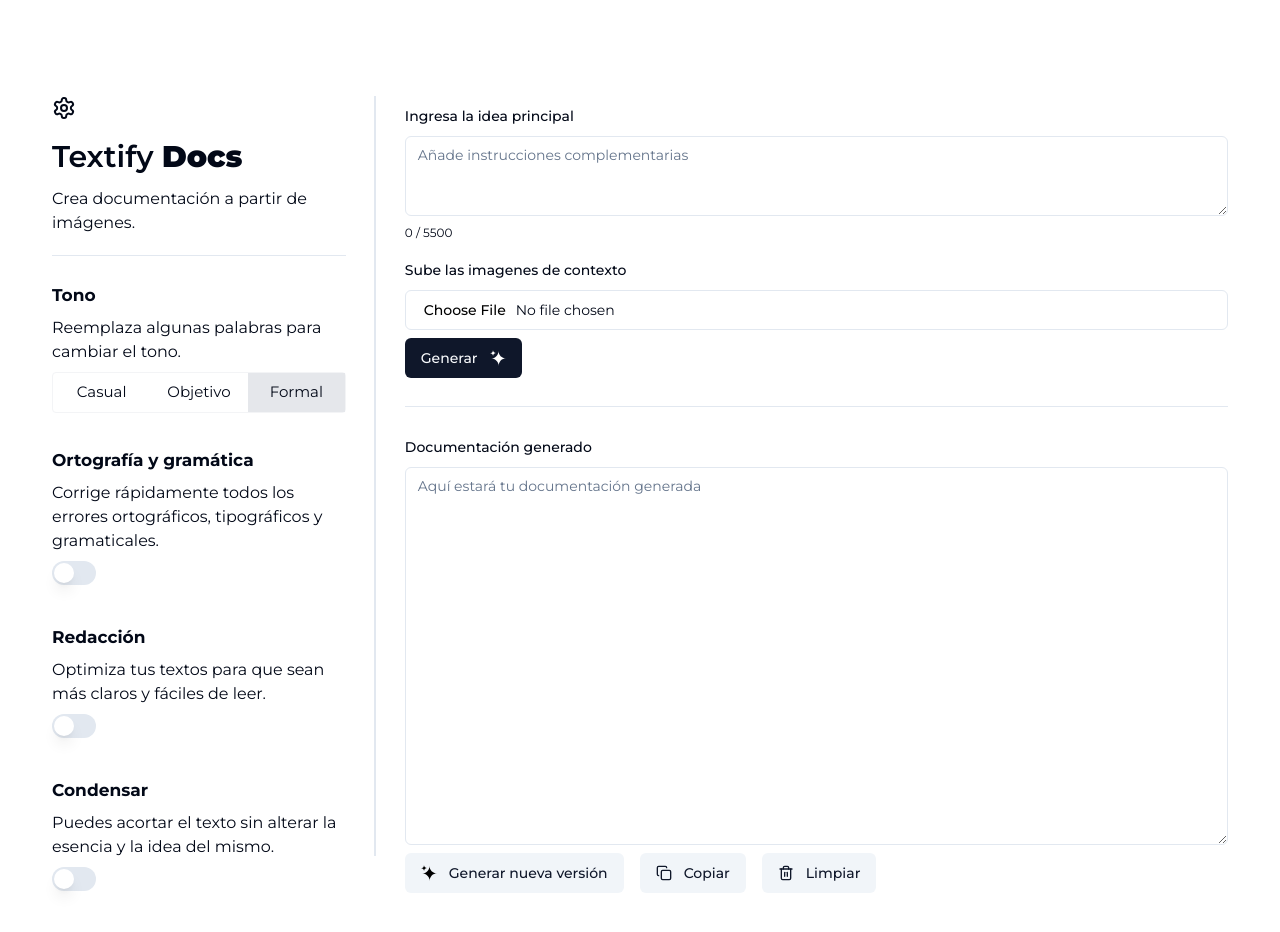
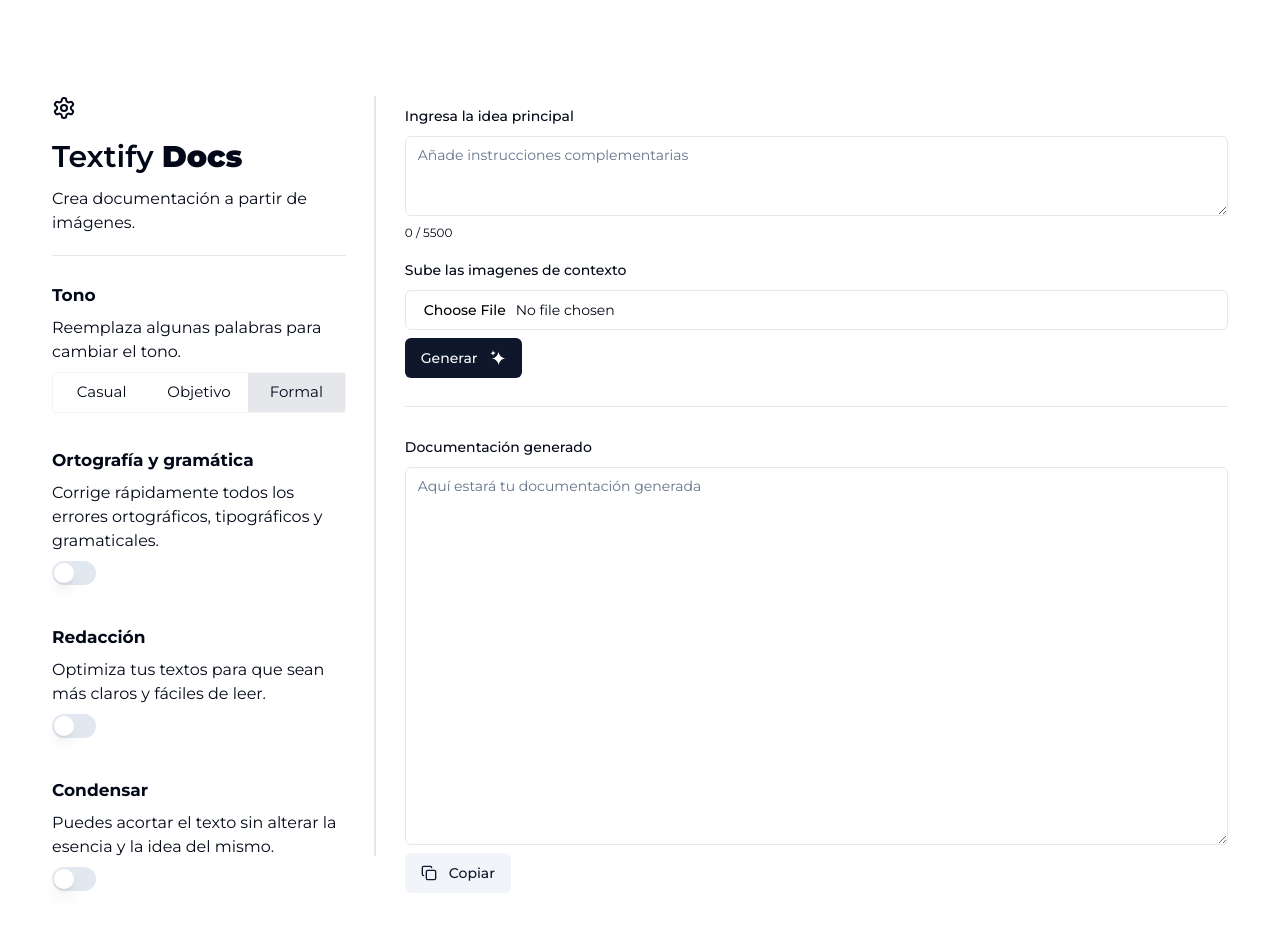
Before and after one commit to JoseCortezz25/textify, a Next.js app: page /docs in a window 1280 px wide. Shown: the top 932 px of the page. Built offline with nearby package versions, Linux system fonts and the light colour scheme; no server answers.

Commit message:
Refactor button rendering in PageDocs component

```diff
--- a/src/app/docs/page.tsx
+++ b/src/app/docs/page.tsx
@@ -297,20 +297,24 @@
               onChange={({ target }) => setGeneratedText(target.value)}
             />
             <div className="space-x-4">
+              {generatedText && (
                 <Button variant="secondary" className="space-x-3" onClick={onGetNewVersion}>
                   <div className="size-4 text-black dark:text-white ">
                     <StarsAI />
                   </div>
                   <span>Generar nueva versión</span>
                 </Button>
+              )}
               <Button variant="secondary" className="space-x-3" onClick={onCopy}>
                 <Copy size={16} />
                 <span>Copiar</span>
               </Button>
+              {generatedText && (
                 <Button variant="secondary" className="space-x-3" onClick={onClear}>
                   <Trash2 size={16} />
                   <span>Limpiar</span>
                 </Button>
+              )}
             </div>
           </div>
         ) : (
--- a/src/utils/data.ts
+++ b/src/utils/data.ts
@@ -128,7 +128,9 @@
     { text: `input: ${text}` },
     ...(userInstructions
       ? [
-        { text: `input: User instructions to generate the text: [${userInstructions}]` },
+        {
+          text: `input: User instructions to generate the requested text: ${userInstructions}. Do not write this part. It is only an instruction for you.`
+        },
         { text: "output: " }
       ] : [
         { text: "output: " }
```
Lines whose indentation alone changed are shown as unchanged.
